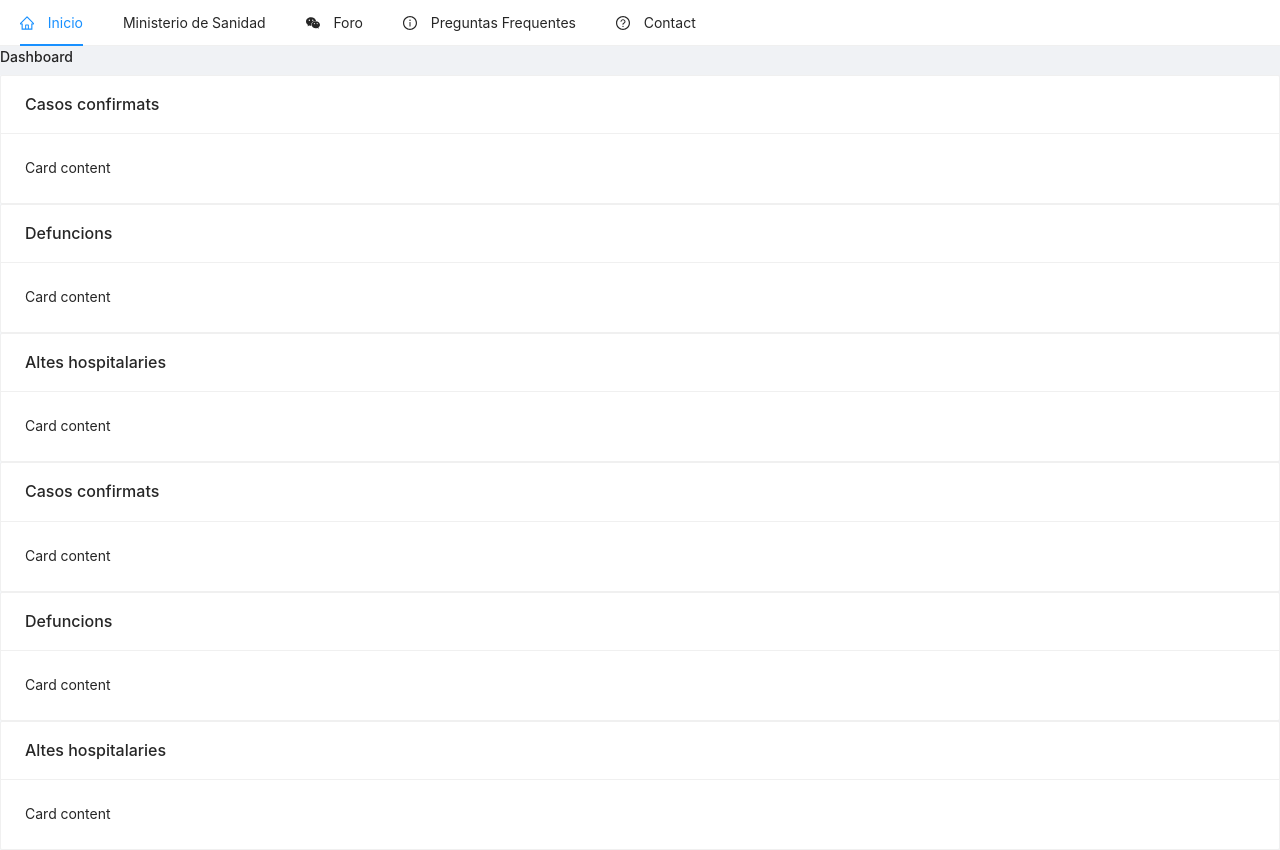
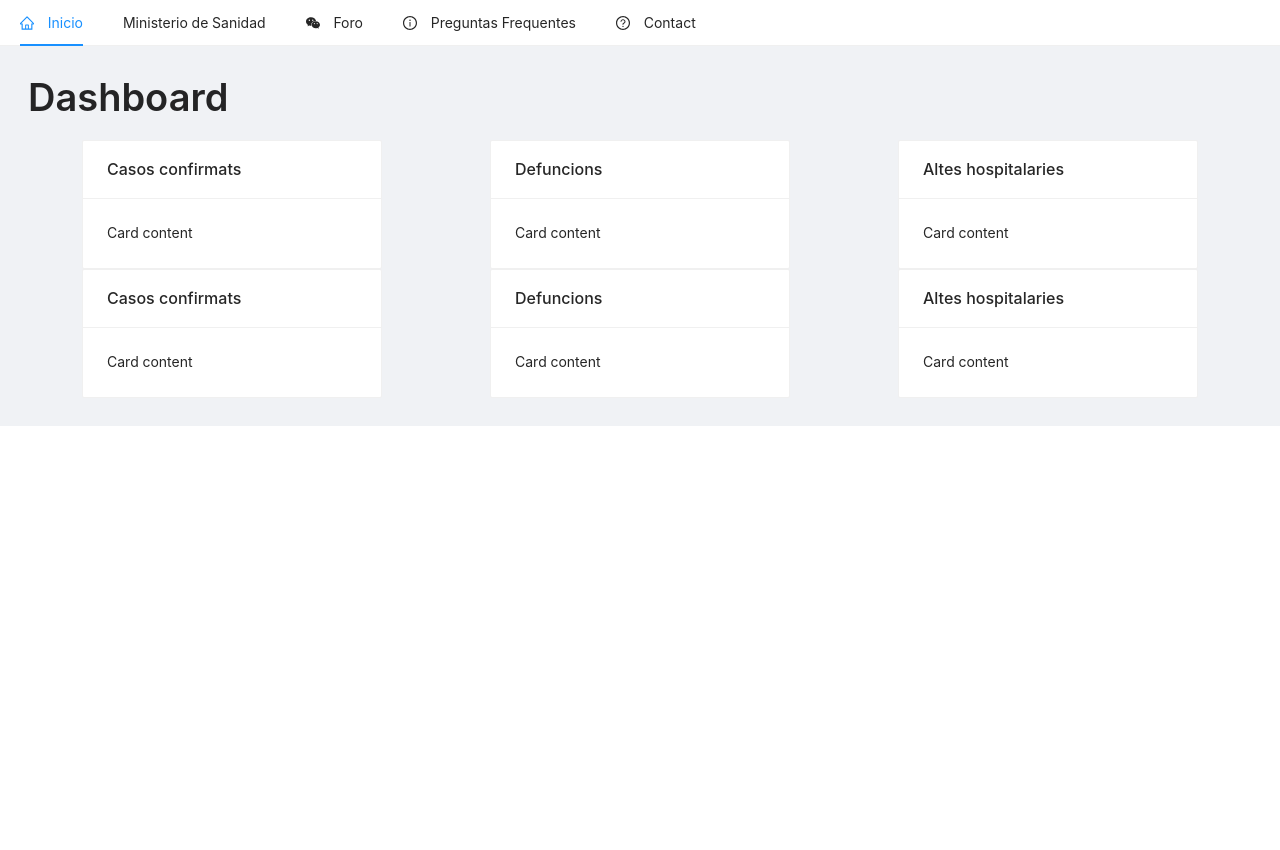
Before and after one commit to andreugallofre/DashCovidCenter, a React (Create React App) app in the folder client/: page / in a window 1280 px wide. After the commit the page ends 800 px from the top, so only its background shows below. Built offline with nearby package versions, Linux system fonts and the light colour scheme.

Commit message:
added dashboard structure

```diff
--- a/client/src/components/Dashboard/Dashboard.css
+++ b/client/src/components/Dashboard/Dashboard.css
@@ -0,0 +1,12 @@
+.row-cards {
+	display: flex;
+	flex-direction: row;
+	flex-wrap: nowrap;
+	justify-content: space-around;
+	align-items: flex-start;
+	align-content: center;
+}
+
+.card-size {
+    width: 300px;
+}
--- a/client/src/components/Dashboard/Dashboard.js
+++ b/client/src/components/Dashboard/Dashboard.js
@@ -1,32 +1,34 @@
 import React, {Component} from 'react';
-import { Card, Layout } from 'antd';
+import { Card, Layout, Typography } from 'antd';
 import './Dashboard.css';
+
+const { Title } = Typography;
 export class Dashboard extends Component {
 
     render() {
         return(
             <Layout>
-                <h1>Dashboard</h1>
-                <div>
-                    <Card title="Casos confirmats" bordered={true}>
+                <Title>Dashboard</Title>
+                <div class="row-cards">
+                    <Card title="Casos confirmats" bordered={true} className="card-size">
                         Card content
                     </Card>
-                    <Card title="Defuncions" bordered={true}>
+                    <Card title="Defuncions" bordered={true} className="card-size">
                         Card content
                     </Card>
-                    <Card title="Altes hospitalaries" bordered={true}>
+                    <Card title="Altes hospitalaries" bordered={true} className="card-size">
                         Card content
                     </Card>
                 </div>
                 <div>
-                    <div>
-                        <Card title="Casos confirmats" bordered={true}>
+                    <div class="row-cards">
+                        <Card title="Casos confirmats" bordered={true} className="card-size">
                             Card content
                         </Card>
-                        <Card title="Defuncions" bordered={true}>
+                        <Card title="Defuncions" bordered={true} className="card-size">
                             Card content
                         </Card>
-                        <Card title="Altes hospitalaries" bordered={true}>
+                        <Card title="Altes hospitalaries" bordered={true} className="card-size">
                             Card content
                         </Card>
                     </div>
--- a/client/src/components/MainScreen.css
+++ b/client/src/components/MainScreen.css
@@ -0,0 +1,3 @@
+.main-component {
+    padding: 2em;
+}
--- a/client/src/components/MainScreen.js
+++ b/client/src/components/MainScreen.js
@@ -53,7 +53,7 @@ export class MainScreen extends Component {
                     <Menu.Item key="5" onClick={this.toContact} icon={<QuestionCircleOutlined />}> Contact </Menu.Item>
                 </Menu>
 
-                <Layout>
+                <Layout className="main-component">
                     { this.state.home ? <Dashboard /> : null }
                     { this.state.contact ? <Contact /> : null }
                 </Layout>
```
